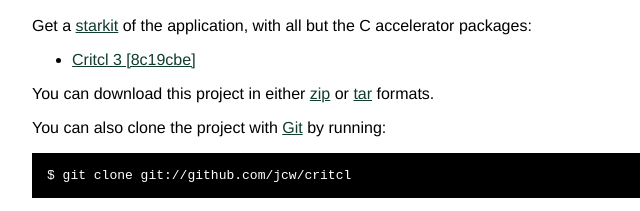
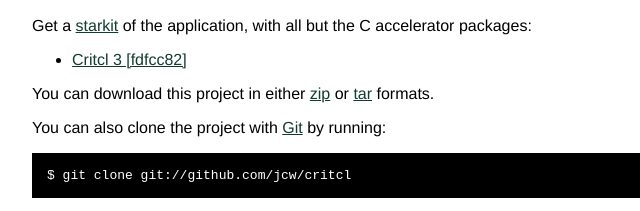
Before and after one commit to andreas-kupries/critcl, a plain HTML site: page index.html in a window 1280 px wide. Shown: the part 1169-1380 px from the top of the page, 258-898 px from the left. Drawn offline with Linux system fonts and the light colour scheme.

Commit message:
Updated downloadable critcl kit to [fdfcc82].

```diff
--- a/index.html
+++ b/index.html
@@ -97,7 +97,7 @@ Jean-Claude Wippler (jc@wippler.nl) (v2.0 and before)<br/>
 <h2>Download</h2>
 <p>Get a <a href="http://wiki.tcl.tk/starkit">starkit</a> of the application, with all but the C accelerator packages:
 <ul>
-<li><a href="download/critcl3.kit">Critcl 3 [8c19cbe]</a>
+<li><a href="download/critcl3.kit">Critcl 3 [fdfcc82]</a>
 </li>
 </ul>
 </p>
```
Also changed, not shown: 1 other file.
